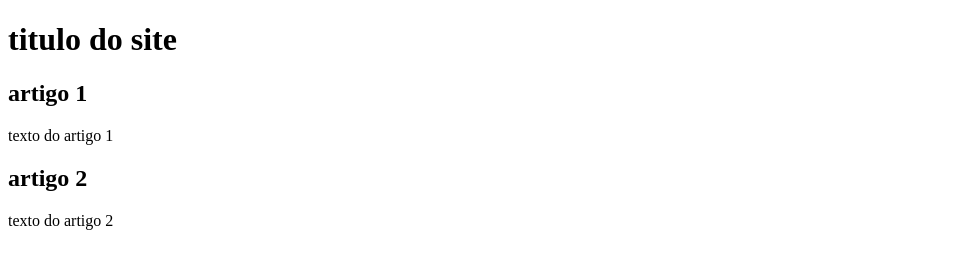
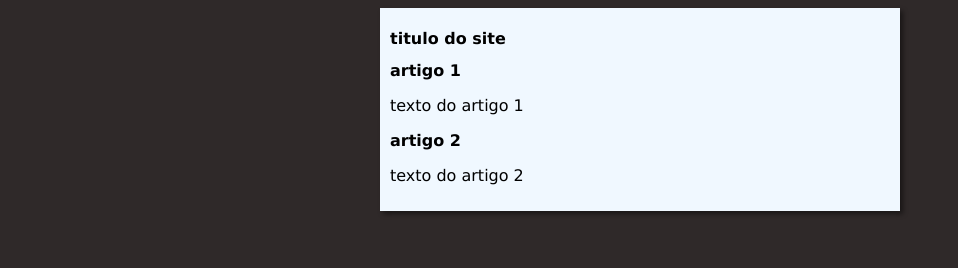
Before and after one commit to marialuanna/projeto-site, a plain HTML site: page index.html in a window 1280 px wide. Shown: the whole page, without its empty margins (0-958 px from the left). Drawn offline with Linux system fonts and the light colour scheme.

Commit message:
inicio designer
teste

```diff
--- /dev/null
+++ b/estilos/style.css
@@ -0,0 +1,16 @@
+* {
+    font-family: Verdana, Geneva, Tahoma, sans-serif;
+    font-size: 16px;
+}
+
+body{
+    background-color: rgb(47, 41, 41);
+}
+
+main {
+    background-color: aliceblue;
+    width: 500px;
+    margin: auto;
+    padding: 10px;
+    box-shadow: 3px 3px 5px rgba(0, 0, 0, 0.473);
+}
--- a/index.html
+++ b/index.html
@@ -4,6 +4,7 @@
     <meta charset="UTF-8">
     <meta name="viewport" content="width=device-width, initial-scale=1.0">
     <title>site teste</title>
+    <link rel="stylesheet" href="estilos/style.css">
 </head>
 <body>
     <main>
```
